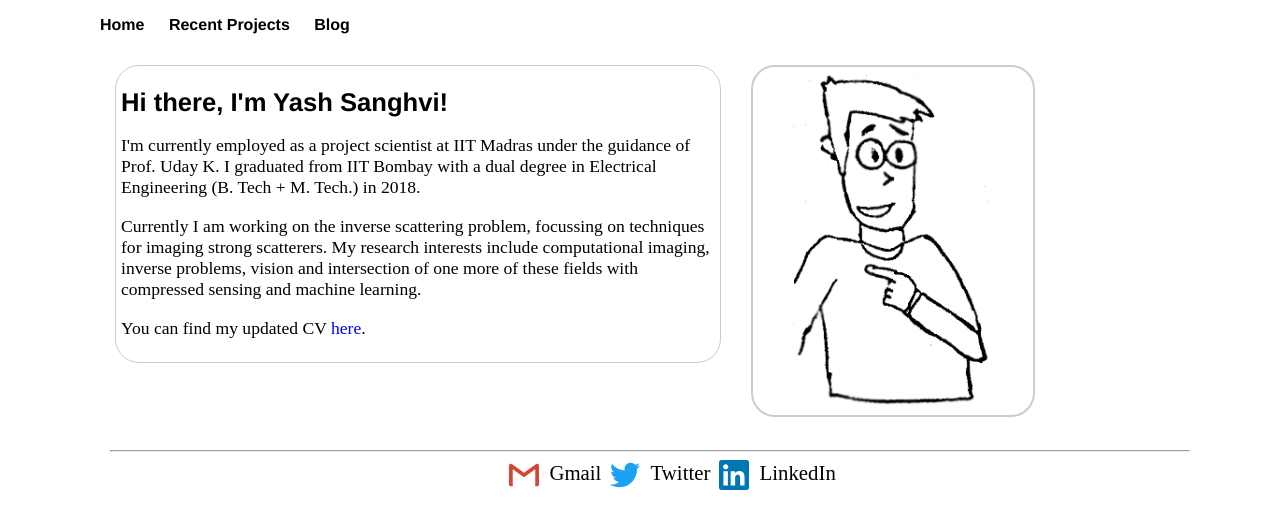
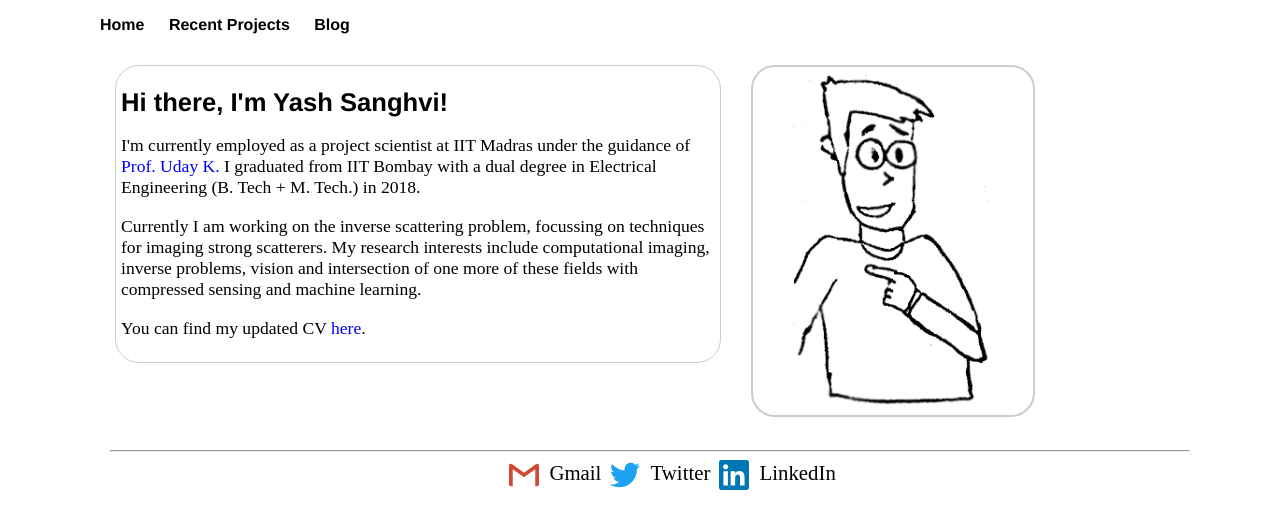
Before and after one commit to sanghviyashiitb/sanghviyashiitb.github.io, a Jekyll site: the page built from index.html, in a window 1280 px wide. Shown: the top 529 px of the page. Built offline with Jekyll 4.4.1, drawn with Linux system fonts in a browser that asks for light colours.

Commit message:
Update index.html

```diff
--- a/index.html
+++ b/index.html
@@ -4,7 +4,7 @@ title: Yash Sanghvi, Early Career Researcher
 ---
 <div class="homepage_text">
 	<h1>Hi there, I'm Yash Sanghvi!</h1>
-	<p>I'm currently employed as a project scientist at IIT Madras under the guidance of <a href="http://www.ee.iitm.ac.in/uday/">Prof. Uday K.</a> I graduated from IIT Bombay with a dual degree in Electrical Engineering (B. Tech + M. Tech.) in 2018. </p>
+	<p>I'm currently employed as a project scientist at IIT Madras under the guidance of <a class="link" href="http://www.ee.iitm.ac.in/uday/">Prof. Uday K.</a> I graduated from IIT Bombay with a dual degree in Electrical Engineering (B. Tech + M. Tech.) in 2018. </p>
 	<p>Currently I am working on the inverse scattering problem, focussing on techniques for imaging strong scatterers. My research interests include computational imaging, inverse problems, vision and intersection of one more of these fields with compressed sensing and machine learning.</p>
 	<p>You can find my updated CV <a class="link" href="/PhD_Curriculum_Vitae.pdf">here</a>.</p>
 	</div>
```
